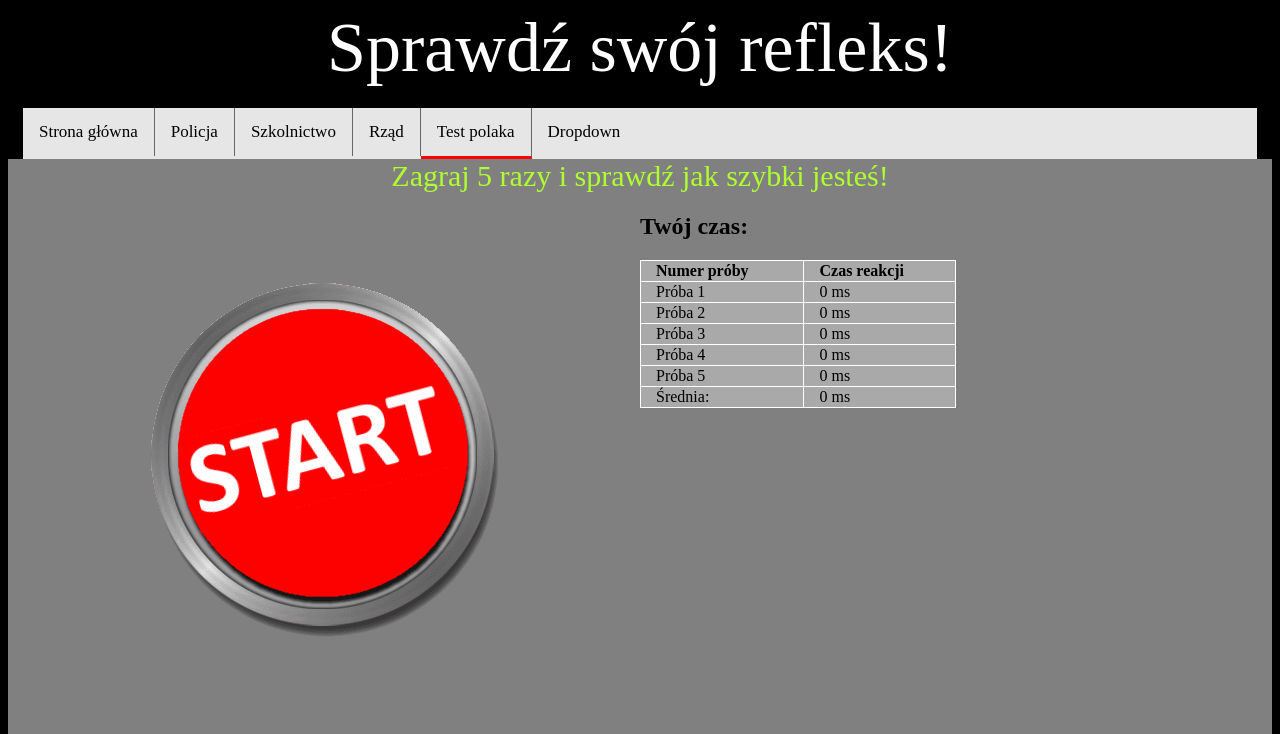
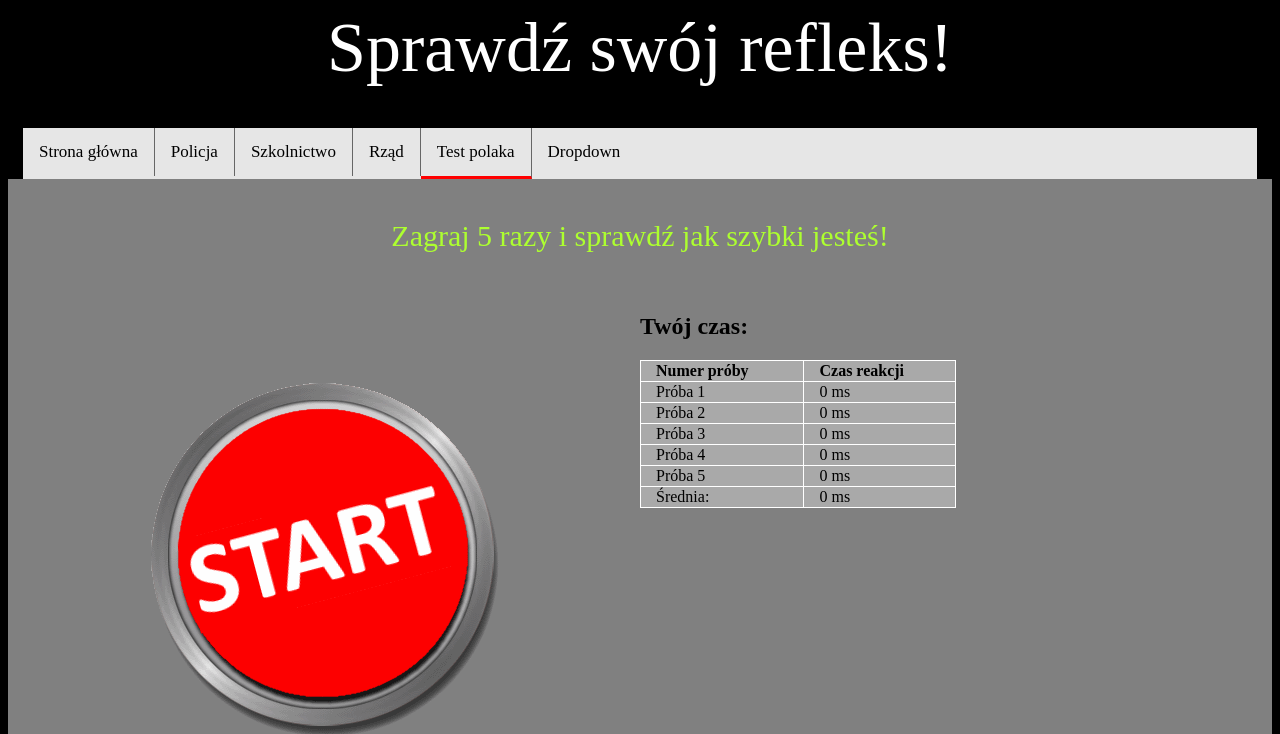
Before and after one commit to kuzemczak/responsive_site, a plain HTML site: page index.html in a window 1280 px wide. Shown: the top 734 px of the page. Drawn offline with Linux system fonts and the light colour scheme.

Commit message:
jeszcze poprawki troche

```diff
--- a/index.html
+++ b/index.html
@@ -30,7 +30,7 @@
                 <i class="fa fa-caret-down"></i>
             </button>
             <div class="dropdown-content">
-                <a href="#">Link 1</a>
+                <a href="https://www.youtube.com/watch?v=dQw4w9WgXcQ">Link 1</a>
                 <a href="#">Link 2</a>
                 <a href="#">Link 3</a>
             </div>
@@ -62,9 +62,6 @@
     <script src="script.js"></script>
     <script>ResetTimes()</script>
     <script>UpdateTable(0)</script>
-    <div style="height: 100vh;" class="backg">
-        <img src="arrow.png" id="arrow">
-    </div>
     <div style="height: 500px;" class="backg">
 
         <div class="col-12 col-s-12 post">
--- a/style.css
+++ b/style.css
@@ -5,7 +5,8 @@ body {
 /*Styl nagłówka*/
 header {
     width: 100%;
-    height: 100px;
+    height: auto;
+    padding-bottom: 5vh;
     background-color: black;
     color: white;
     font-size: 70px;
@@ -15,8 +16,10 @@ header {
 section {
     float: left;
     width: 100%;
-    height: auto;
+    height: 600px;
     background-color: grey;
+    /*margin-left: 15px;
+    margin-right: 15px;*/
 }
 
     section p {
@@ -26,6 +29,7 @@ section {
 #description {
     font-size: 30px;
     text-align: center;
+    padding: 5vh;
     color: greenyellow;
 }
 
```
Also changed, not shown: policja.html (+1 -1 lines), rzad.html (+1 -1 lines), szkolnictwo.html (+1 -1 lines).
